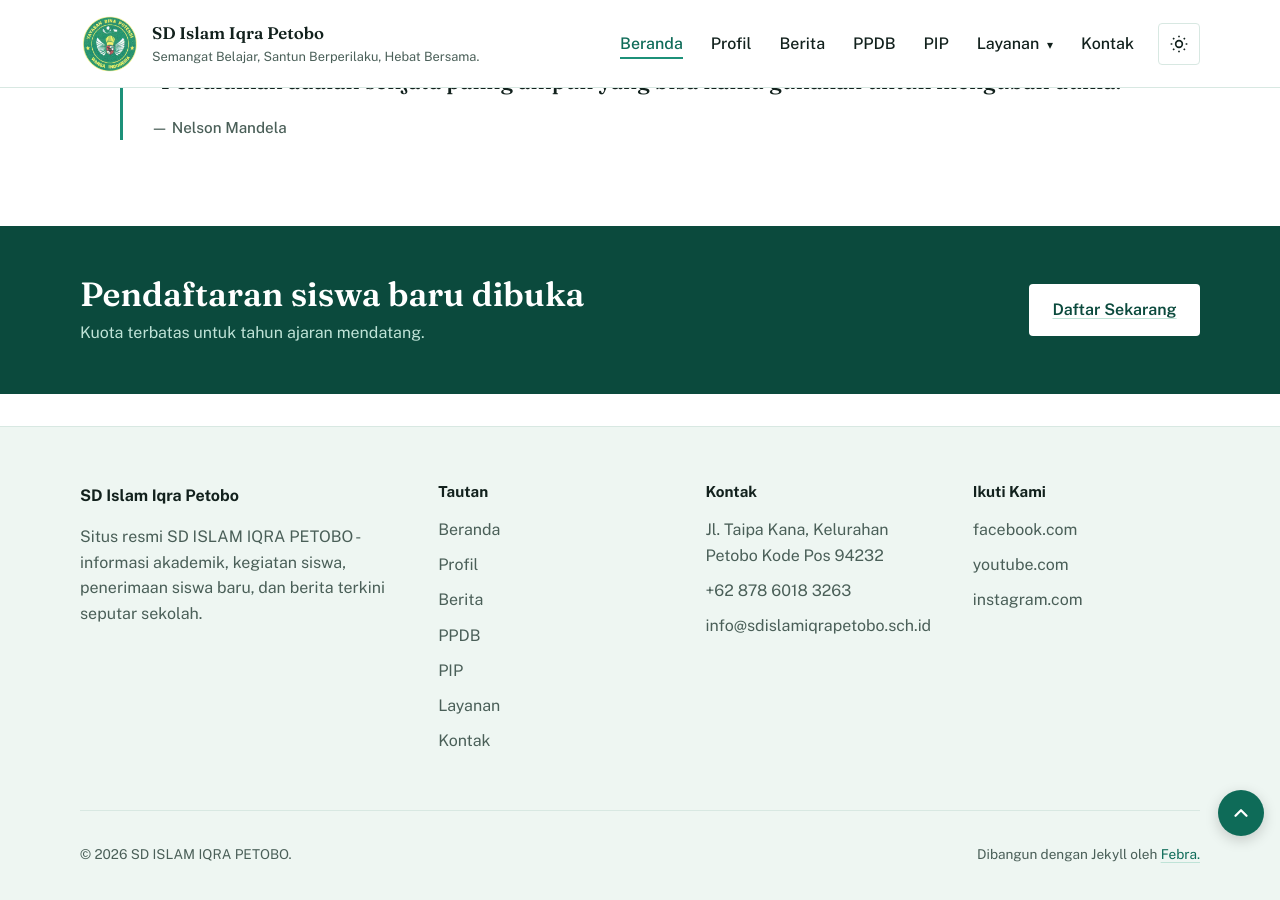
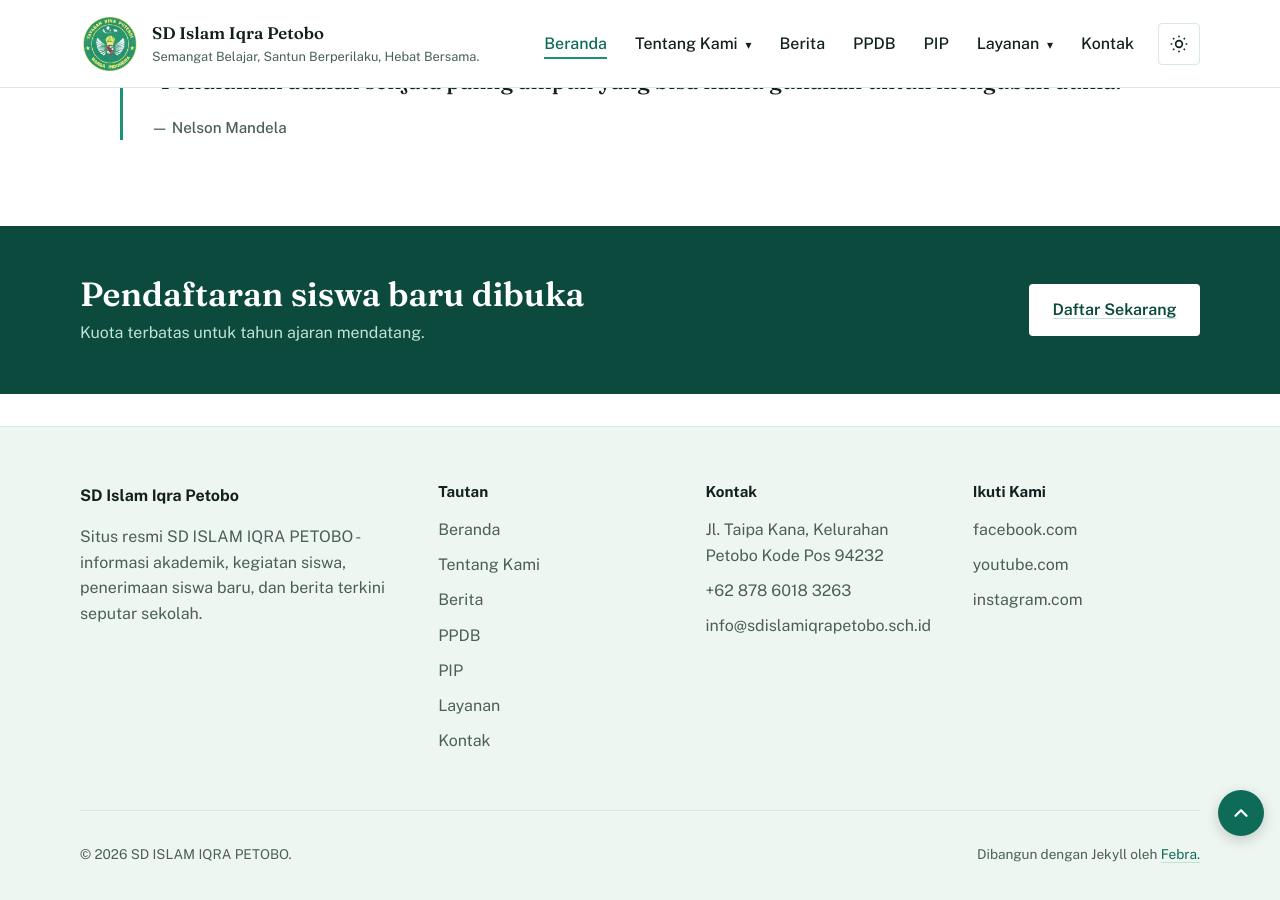
Before and after one commit to IQRADevl/iqradevl.github.io, a Jekyll site: the page built from index.md, in a window 1280 px wide and 900 px high, scrolled down 2467 px. Built offline with Jekyll 4.4.1, drawn with Linux system fonts in a browser that asks for light colours.

Commit message:
Update navigation.yml

```diff
--- a/_data/navigation.yml
+++ b/_data/navigation.yml
@@ -1,7 +1,12 @@
 - title: Beranda
   url: /
-- title: Profil
-  url: /profil/
+- title : Tentang Kami
+  url: #
+  subitems:
+    - title: Profil
+      url: /profil/
+    - title: Data Induk Sekolah
+      url: /data/
 - title: Berita
   url: /berita/
 - title: PPDB
@@ -11,8 +16,6 @@
 - title : Layanan
   url: #
   subitems:
-    - title: Data Induk Sekolah
-      url: /data/
     - title: Erapor
       url: https://erapor.sdislamiqrapetobo.sch.id
     - title: Validasi Dokumen
```
